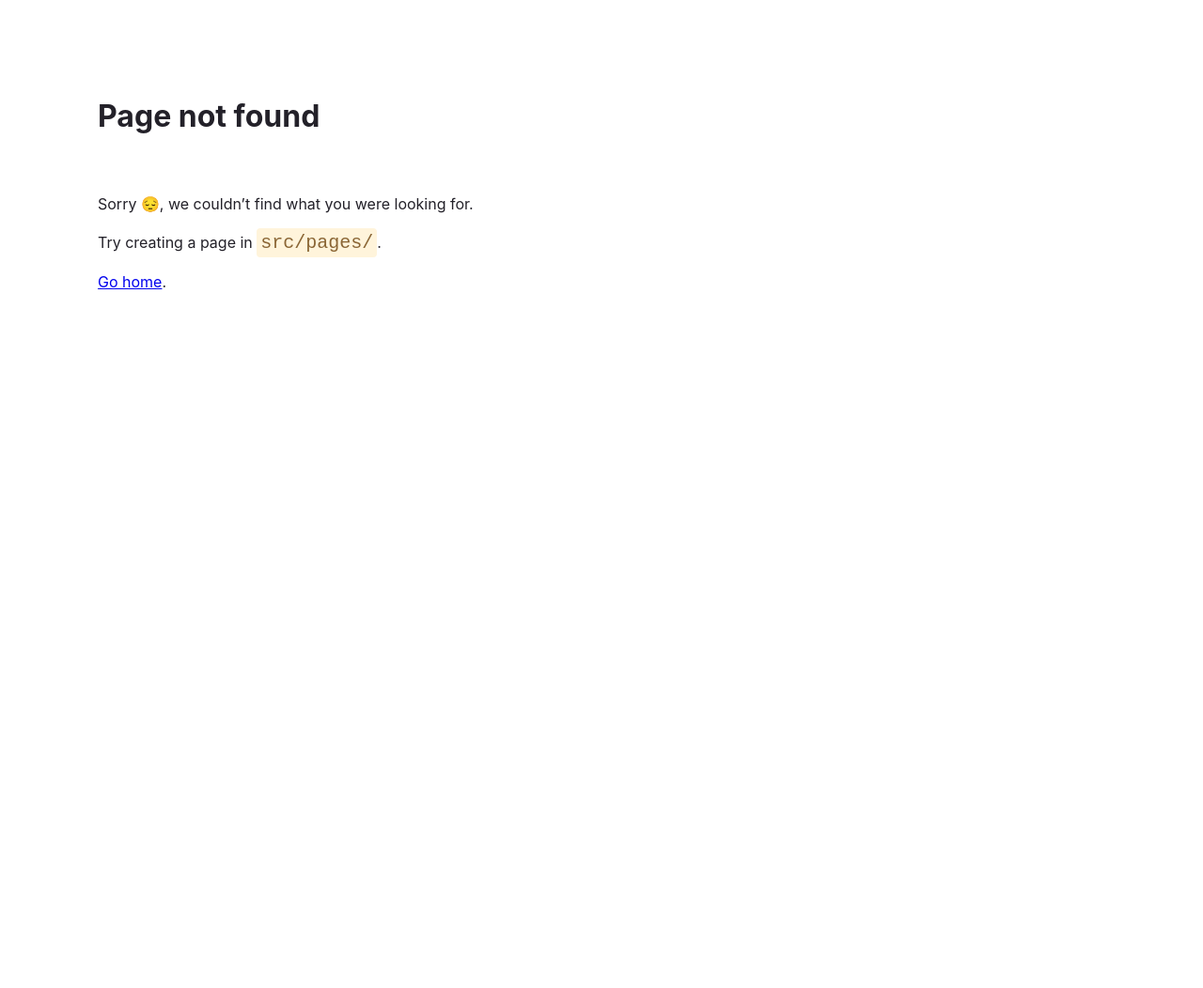
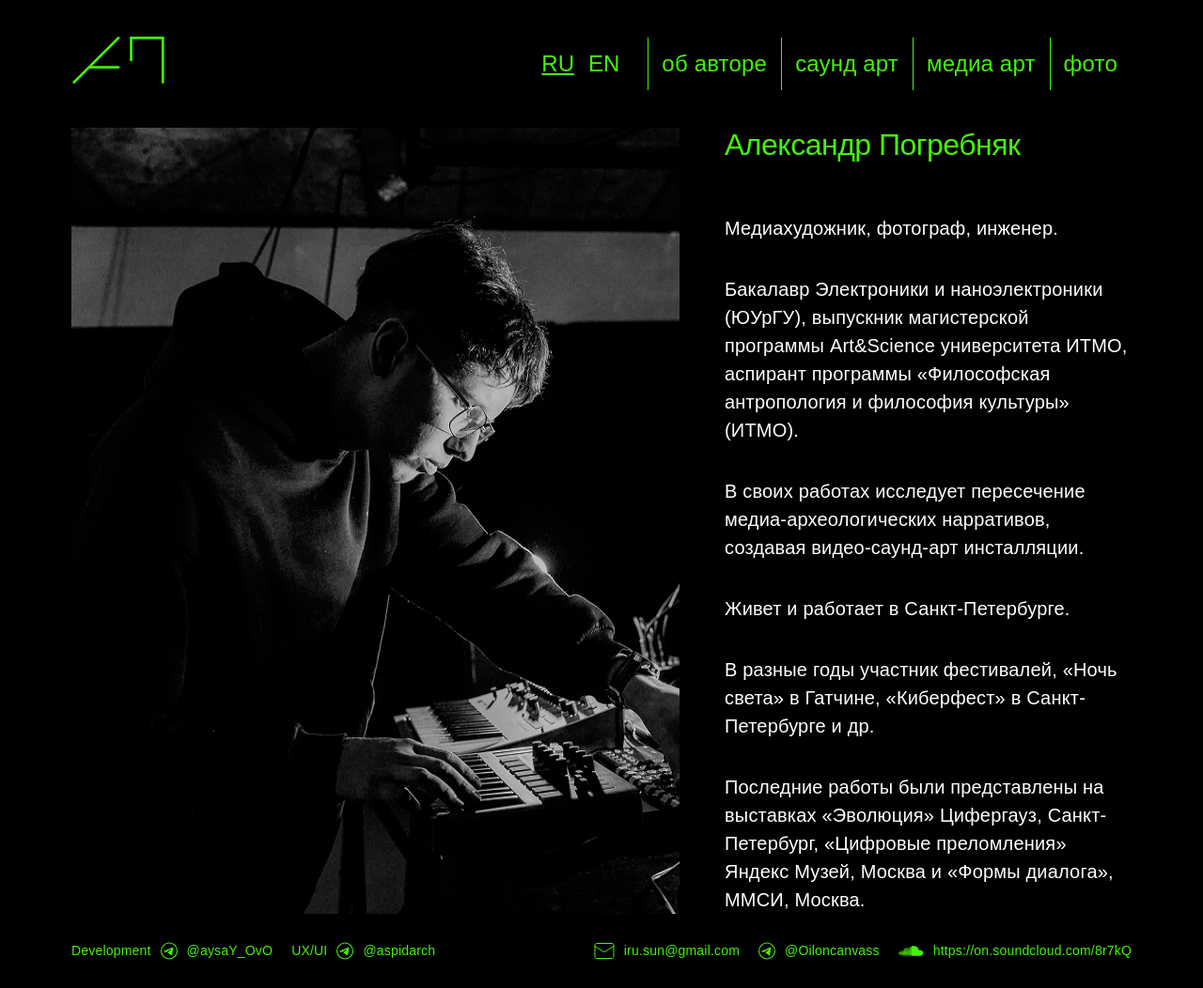
Before and after one commit to aysaY-OvO/Alexander_Pogrebnyak, a Gatsby site: page /about in a window 1280 px wide. Before the commit this address had no page. Shown: the whole page at 94% size. Before the commit the page ends 800 px from the top, so only its background shows below. Built offline with nearby package versions, Linux system fonts and the light colour scheme; Gatsby itself is replaced by a stand-in of ours.

Commit message:
добавление страницы 'об авторе'

```diff
--- a/data/main.json
+++ b/data/main.json
@@ -1,3 +1,17 @@
 {
-  "gif": "/uploads/main.gif"
+  "main": {
+    "gif": "/uploads/main.gif"
+  },
+  "about": {
+    "photo": "/uploads/about-photo.jpg",
+    "title": "Александр Погребняк",
+    "text": [
+      "Медиахудожник, фотограф, инженер.",
+      "Бакалавр Электроники и наноэлектроники (ЮУрГУ), выпускник магистерской программы Art&Science университета ИТМО, аспирант программы «Философская антропология и философия культуры» (ИТМО).",
+      "В своих работах исследует пересечение медиа-археологических нарративов, создавая видео-саунд-арт инсталляции.",
+      "Живет и работает в Санкт-Петербурге.",
+      "В разные годы участник фестивалей, «Ночь света» в Гатчине, «Киберфест» в Санкт-Петербурге и др.",
+      "Последние работы были представлены на выставках «Эволюция» Цифергауз, Санкт-Петербург, «Цифровые преломления» Яндекс Музей, Москва и «Формы диалога», ММСИ, Москва."
+    ]
+  }
 }
--- a/src/components/layout/layout.tsx
+++ b/src/components/layout/layout.tsx
@@ -2,6 +2,7 @@ import React, { ReactElement } from "react";
 import { theme } from "../../theme";
 import { globalStyles } from "../../theme/globalStyles";
 import { CssBaseline, ThemeProvider } from "@mui/material";
+import { StyledContainer } from "../../styled/utils/container";
 import { styled } from "@mui/material";
 interface LayoutProps {
   children: React.ReactNode;
@@ -12,14 +13,17 @@ export const Layout: React.FC<LayoutProps> = ({ children }) => {
     display: flex;
     flex-direction: column;
     align-items: center;
+    height: 100%;
   `;
 
   return (
     <ThemeProvider theme={theme}>
       <Wrapper>
-        <CssBaseline />
-        {globalStyles}
-        {children}
+        <StyledContainer>
+          <CssBaseline />
+          {globalStyles}
+          {children}
+        </StyledContainer>
       </Wrapper>
     </ThemeProvider>
   )
--- /dev/null
+++ b/src/pages/about.tsx
@@ -0,0 +1,54 @@
+import React from "react";
+import { Layout } from "../components/layout/layout";
+import Header from "../components/header/header";
+import Footer from "../components/footer/footer";
+import { graphql, useStaticQuery } from "gatsby";
+import Image from "../components/ui/image";
+
+import {
+  StyledMain,
+  StyledTitle,
+  StyledText,
+  ImageWrapper,
+  TextWrapper
+} from '../styled/about/styled';
+
+const AboutPage: React.FC = () => {
+  const response = useStaticQuery(graphql`
+    query {
+      allDataJson {
+        nodes {
+          about {
+            text
+            photo
+            title
+          }
+        }
+      }
+    }
+  `)
+
+  const content = response.allDataJson.nodes[0].about;
+
+  const  {photo, title, text } = content;
+
+  return (
+    <Layout>
+      <Header indexPage={false} />
+      <StyledMain>
+        <ImageWrapper>
+          <Image src={photo} width={647} height={798} alt="фото Александра" />
+        </ImageWrapper>
+        <TextWrapper>
+          <StyledTitle variant='h1'>{title}</StyledTitle>
+          {text?.map((item: string) => {
+            return <StyledText variant="body1">{item}</StyledText>
+          })}
+        </TextWrapper>
+      </StyledMain>
+      <Footer />
+    </Layout>
+  )
+};
+
+export default AboutPage;
--- /dev/null
+++ b/src/styled/about/styled.ts
@@ -0,0 +1,29 @@
+import { styled } from "@mui/material";
+import { Typography } from '@mui/material';
+
+export const StyledMain = styled('main')`
+  display: grid;
+  grid-template-columns: repeat(2, 1fr);
+  justify-items: center;
+  column-gap: 48px;
+`;
+
+export const StyledTitle = styled(Typography)`
+  max-width: 415px;
+  margin-bottom: 55px;
+`;
+
+export const StyledText = styled(Typography)`
+  &:not(:last-of-type) {
+    margin-bottom: 35px;
+  }
+`;
+
+export const ImageWrapper = styled('div')`
+  justify-self: end;
+`;
+
+export const TextWrapper = styled('div')`
+  max-width: 647px;
+  justify-self: start;
+`;
--- a/src/styled/utils/container.ts
+++ b/src/styled/utils/container.ts
@@ -1,7 +1,10 @@
 import { styled } from "@mui/material";
 
 export const StyledContainer = styled('div')`
+  display: grid;
+  grid-template-rows: auto 1fr auto;
   max-width: 1920px;
   padding: 0 76px;
   width: 100%;
+  height: 100%;
 `;
--- a/src/theme/globalStyles.tsx
+++ b/src/theme/globalStyles.tsx
@@ -10,9 +10,16 @@ export const globalStyles = (
         padding: 0,
         boxSizing: "border-box",
       },
+      "#___gatsby": {
+        height: "100%"
+      },
+      "#gatsby-focus-wrapper": {
+        height: "100%"
+      },
       body: {
         backgroundColor: palette.customColors.black,
         color: "#fff",
+        height: "100vh",
       },
       a: {
         textDecoration: "none",
```
Also changed, not shown: src/pages/index.tsx (+9 -8 lines), static/admin/config.yml (+16 -3 lines), static/uploads/about-photo.jpg (added), 1 other file.
